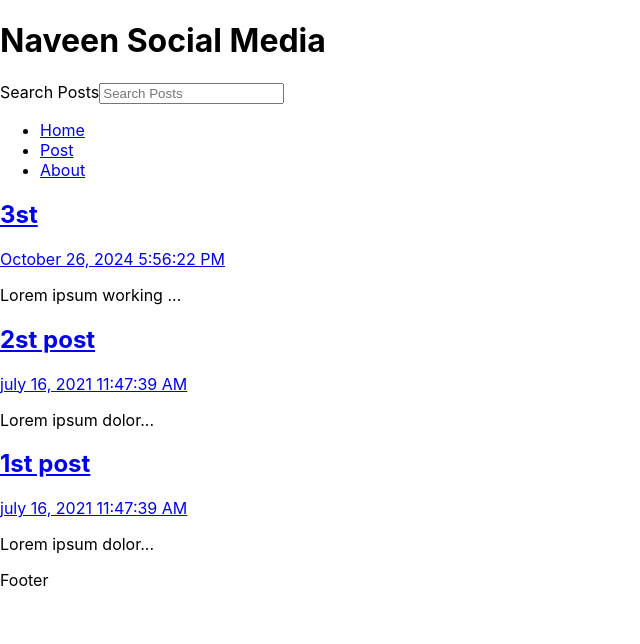
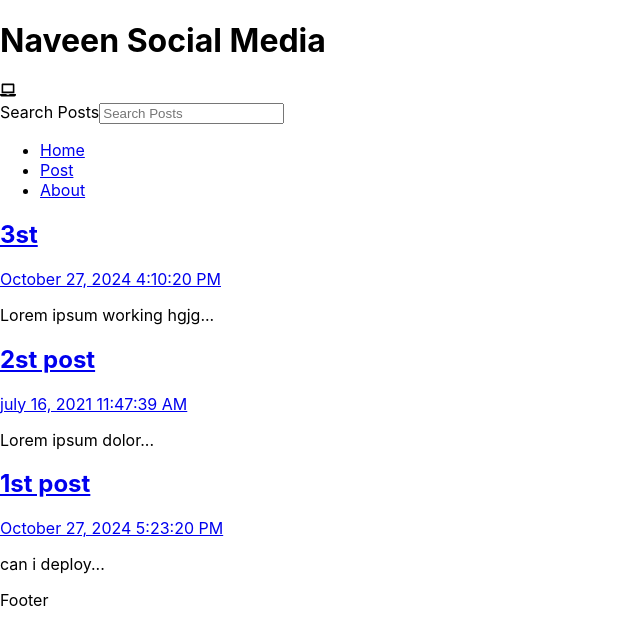
Before and after one commit to Naveenkumar-R96/My-React-course, a React (Create React App) app in the folder socialmediaapp/: page / in a window 1280 px wide. Shown: the top 644 px of the page, without its empty margins (0-640 px from the left). Built offline with nearby package versions, Linux system fonts and the light colour scheme; data requests are answered from the project's data file.

Commit message:
successfully completed a reactcourse

```diff
--- a/socialmediaapp/data/db.json
+++ b/socialmediaapp/data/db.json
@@ -3,8 +3,8 @@
     {
       "id": "1",
       "title": "1st post",
-      "datetime": "july 16, 2021 11:47:39 AM",
-      "body": "Lorem ipsum dolor"
+      "datetime": "October 27, 2024 5:23:20 PM",
+      "body": "can i deploy"
     },
     {
       "id": "2",
@@ -15,8 +15,8 @@
     {
       "id": "3",
       "title": "3st ",
-      "datetime": "October 26, 2024 5:56:22 PM",
-      "body": "Lorem ipsum working\n"
+      "datetime": "October 27, 2024 4:10:20 PM",
+      "body": "Lorem ipsum working\nhgjg"
     }
   ]
 }
--- a/socialmediaapp/package.json
+++ b/socialmediaapp/package.json
@@ -9,6 +9,7 @@
     "axios": "^1.7.7",
     "react": "^18.3.1",
     "react-dom": "^18.3.1",
+    "react-icons": "^5.3.0",
     "react-router": "^6.27.0",
     "react-router-dom": "^6.27.0",
     "react-scripts": "5.0.1",
--- a/socialmediaapp/src/App.js
+++ b/socialmediaapp/src/App.js
@@ -14,6 +14,7 @@ import { useEffect, useState } from "react";
 import { format } from "date-fns"
 import api from "./api/posts"
 import EditPost from "./EditPost";
+import useWindowSize from "./hooks/useWindowSize";
 
 function App() {
 
@@ -26,6 +27,7 @@ function App() {
   const [editBody, setEditBody] = useState('');
   const [postBody, setPostBody] = useState('');
   const navigate = useNavigate();
+  const {width}=useWindowSize()
 
   useEffect(() => {
     const fetchPosts = async () => {
@@ -107,7 +109,7 @@ function App() {
   return (
     <div>
 
-      <Header title="Naveen Social Media" />
+      <Header title="Naveen Social Media" width={width} />
       <Nav
         search={search}
         setSearch={setSearch}
--- a/socialmediaapp/src/Header.js
+++ b/socialmediaapp/src/Header.js
@@ -1,9 +1,12 @@
 import React from 'react'
+import {FaLaptop,FaTabletAlt,FaMobileAlt} from 'react-icons/fa'
 
-const Header = ({title}) => {
+const Header = ({title,width}) => {
   return (
     <header className='header'>
       <h1>{title}</h1>
+      {width < 768 ? <FaMobileAlt/> : width < 992 ? <FaTabletAlt/>
+       : <FaLaptop/>}
 
     </header>
   )
--- /dev/null
+++ b/socialmediaapp/src/hooks/useWindowSize.js
@@ -0,0 +1,30 @@
+import  { useEffect,useState } from 'react'
+
+const useWindowSize = () => {
+
+    const [windowSize, setWindowSize] = useState({
+        width: undefined,
+        height: undefined
+    });
+
+    useEffect(() => {
+        const handleResize = () => {
+            setWindowSize({
+                width: window.innerWidth,
+                height: window.innerHeight
+            });
+        }
+
+        handleResize();
+        window.addEventListener("resize",handleResize);
+
+        return ()=>window.removeEventListener("resize",handleResize);
+    },[])
+
+
+
+
+    return windowSize;
+}
+
+export default useWindowSize;
```
Also changed, not shown: 1 other file (tests, documents, lock files or other folders).
